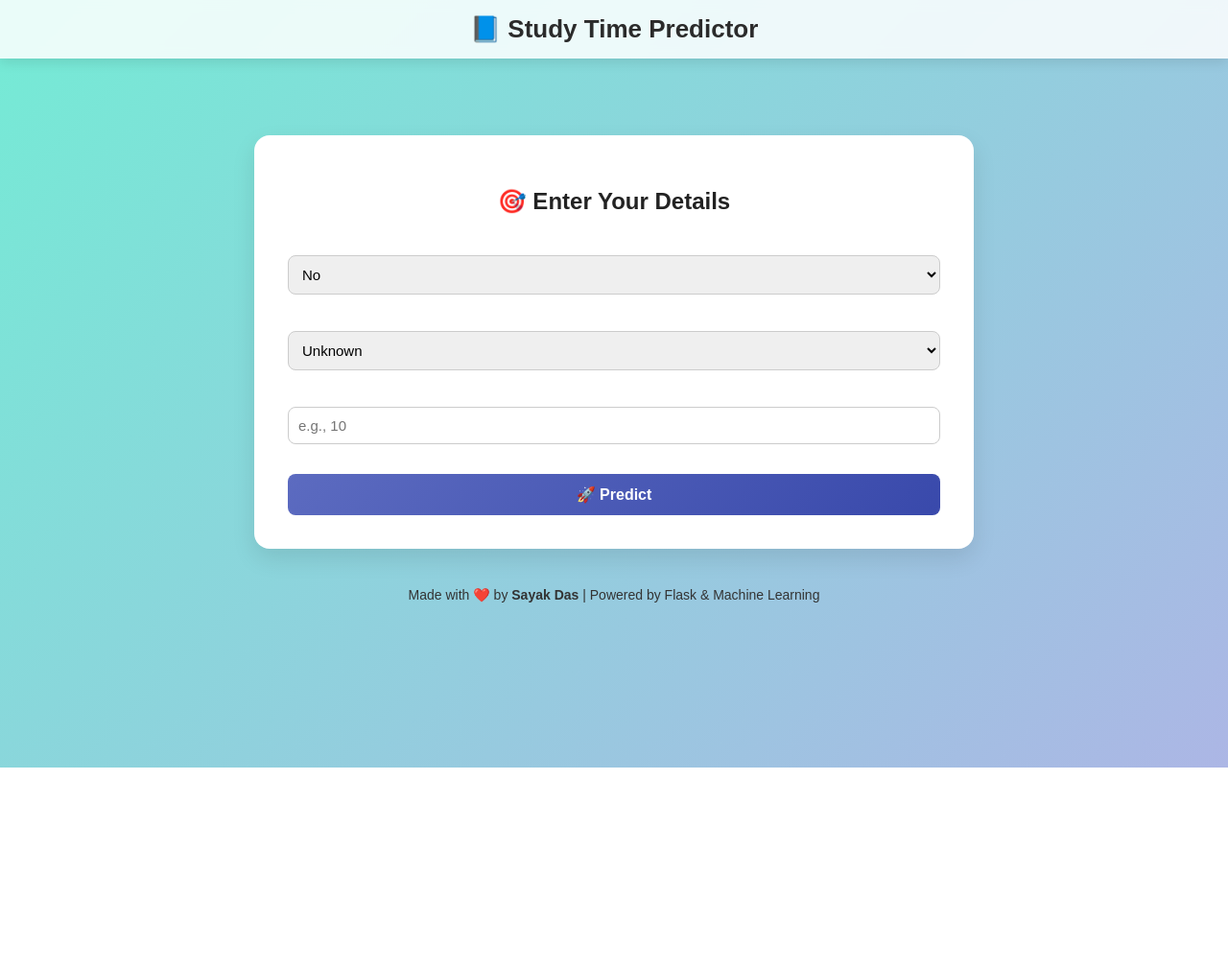
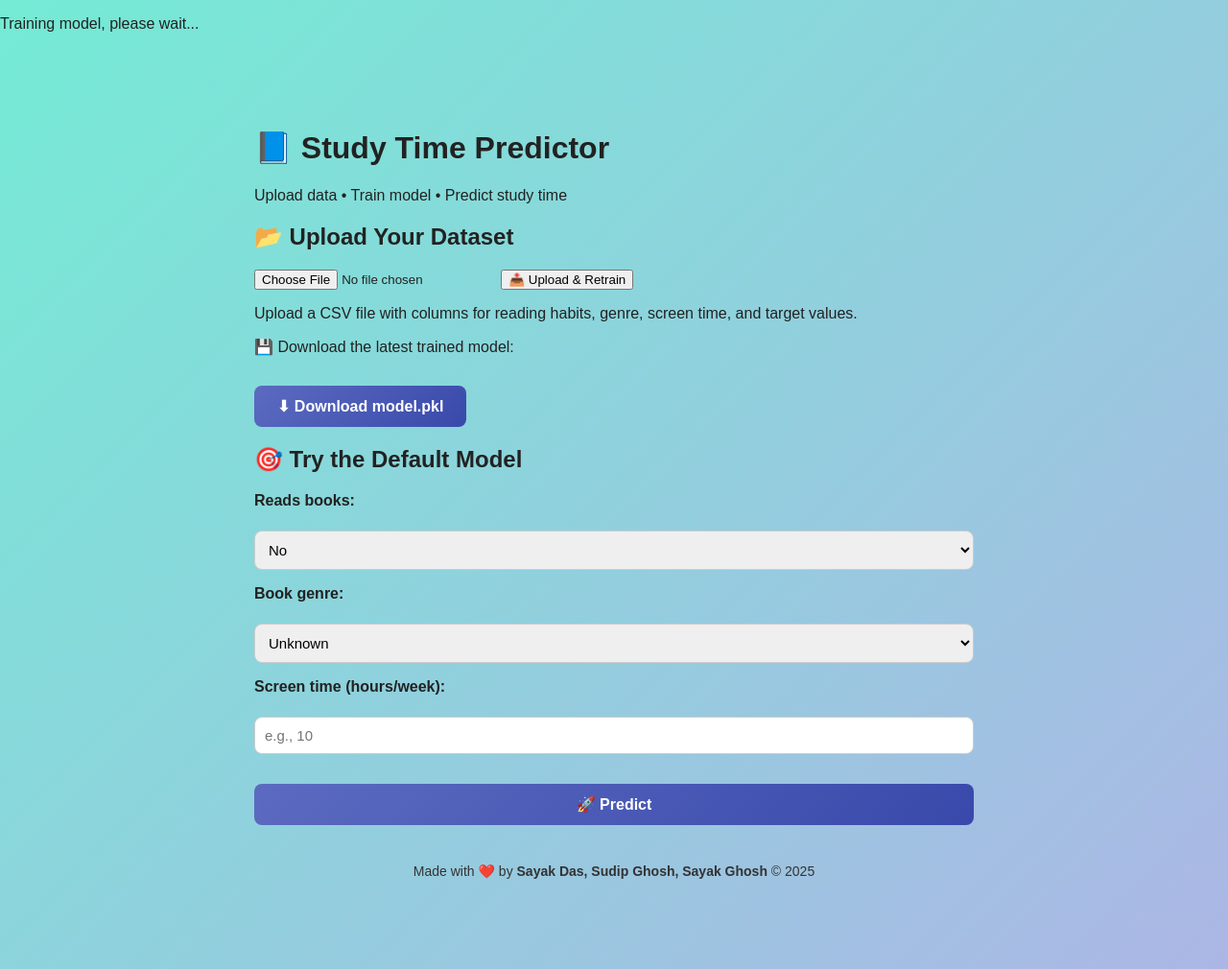
Before and after one commit to iamsayakdas/Study-Time-Predictor, a Flask app: template templates/index.html in a window 1280 px wide. Shown: the whole page at 96% size. Before the commit the page ends 800 px from the top, so only its background shows below. Run offline with Flask 2, Linux system fonts and the light colour scheme; the template is opened without the code that fills it, so the values that code supplies are empty; parts of the project's set-up code (start-up, migrations or seed data) failed here and were passed over.

Commit message:
Update index.html

```diff
--- a/templates/index.html
+++ b/templates/index.html
@@ -1,46 +1,69 @@
-<!doctype html>
+<!DOCTYPE html>
 <html lang="en">
 <head>
-  <meta charset="utf-8">
+  <meta charset="UTF-8" />
+  <meta name="viewport" content="width=device-width, initial-scale=1.0" />
   <title>🎓 Study Time Predictor</title>
-  <meta name="viewport" content="width=device-width,initial-scale=1">
   <link rel="stylesheet" href="{{ url_for('static', filename='style.css') }}">
 </head>
 <body>
-  <nav>
+  <!-- Loader Overlay -->
+  <div id="loader-overlay" class="loader-overlay">
+    <div class="loader"></div>
+    <p>Training model, please wait...</p>
+  </div>
+
+  <div class="bg-gradient"></div>
+  <div class="container fade-in">
     <h1>📘 Study Time Predictor</h1>
-  </nav>
+    <p class="tagline">Upload data • Train model • Predict study time</p>
 
-  <main class="container">
-    <section class="card fade-in">
+    {% with messages = get_flashed_messages() %}
+      {% if messages %}
+        <div class="flash-messages">
+          {% for msg in messages %}
+            <p>{{ msg }}</p>
+          {% endfor %}
+        </div>
+      {% endif %}
+    {% endwith %}
+
+    <section class="upload-card">
+      <h2>📂 Upload Your Dataset</h2>
+      <form action="/upload" method="POST" enctype="multipart/form-data" id="uploadForm">
+        <input type="file" name="dataset" accept=".csv" required>
+        <button type="submit" class="btn-upload">📤 Upload & Retrain</button>
+      </form>
+
+      <p class="note">Upload a CSV file with columns for reading habits, genre, screen time, and target values.</p>
+
+      <div class="download-box">
+        <p>💾 Download the latest trained model:</p>
+        <a href="/download_model" class="btn">⬇ Download model.pkl</a>
+      </div>
+    </section>
+
+    <section class="predict-card">
       {% if prediction %}
         <h2>📊 Prediction Result</h2>
-        <div class="result">
-          <p><strong>📚 Estimated Books per Year:</strong> {{ pred_books }}</p>
-          <p><strong>⏰ Estimated Daily Study Hours:</strong> {{ est_daily_hours }} hrs/day</p>
-        </div>
+        <p><strong>Books per year:</strong> {{ pred_books }}</p>
+        <p><strong>Estimated daily study hours:</strong> {{ est_daily_hours }} hrs/day</p>
         <a class="btn" href="/">🔁 Try Again</a>
       {% else %}
-        <h2>🎯 Enter Your Details</h2>
-        <form action="/predict" method="post" class="form">
-          <label for="reads">{{ reads_col_label }}</label>
-          <select name="reads" id="reads" required>
-            <option value="No">No</option>
-            {% for r in reads_options %}
-              <option value="{{ r }}">{{ r }}</option>
-            {% endfor %}
+        <h2>🎯 Try the Default Model</h2>
+        <form action="/predict" method="POST" class="form">
+          <label>Reads books:</label>
+          <select name="reads" required>
+            <option>No</option><option>Sometimes</option><option>Regularly</option>
           </select>
 
-          <label for="genre">{{ genre_col_label }}</label>
-          <select name="genre" id="genre" required>
-            <option value="Unknown">Unknown</option>
-            {% for g in genres %}
-              <option value="{{ g }}">{{ g }}</option>
-            {% endfor %}
+          <label>Book genre:</label>
+          <select name="genre" required>
+            <option>Unknown</option><option>Fiction</option><option>Non-Fiction</option><option>Comics</option>
           </select>
 
-          <label for="screen">{{ screen_col_label }}</label>
-          <input type="number" step="0.1" min="0" max="200" name="screen" id="screen" placeholder="e.g., 10" required>
+          <label>Screen time (hours/week):</label>
+          <input type="number" step="0.1" name="screen" placeholder="e.g., 10" required>
 
           <button type="submit" class="btn">🚀 Predict</button>
         </form>
@@ -48,8 +71,20 @@
     </section>
 
     <footer>
-      <p>Made with ❤️ by <strong>Sayak Das</strong> | Powered by Flask & Machine Learning</p>
+      <p>Made with ❤️ by <strong>Sayak Das, Sudip Ghosh, Sayak Ghosh</strong> © 2025</p>
     </footer>
-  </main>
+  </div>
+
+  <!-- Loader Script -->
+  <script>
+    const uploadForm = document.getElementById("uploadForm");
+    const loaderOverlay = document.getElementById("loader-overlay");
+
+    if (uploadForm) {
+      uploadForm.addEventListener("submit", () => {
+        loaderOverlay.style.display = "flex";
+      });
+    }
+  </script>
 </body>
 </html>
```
